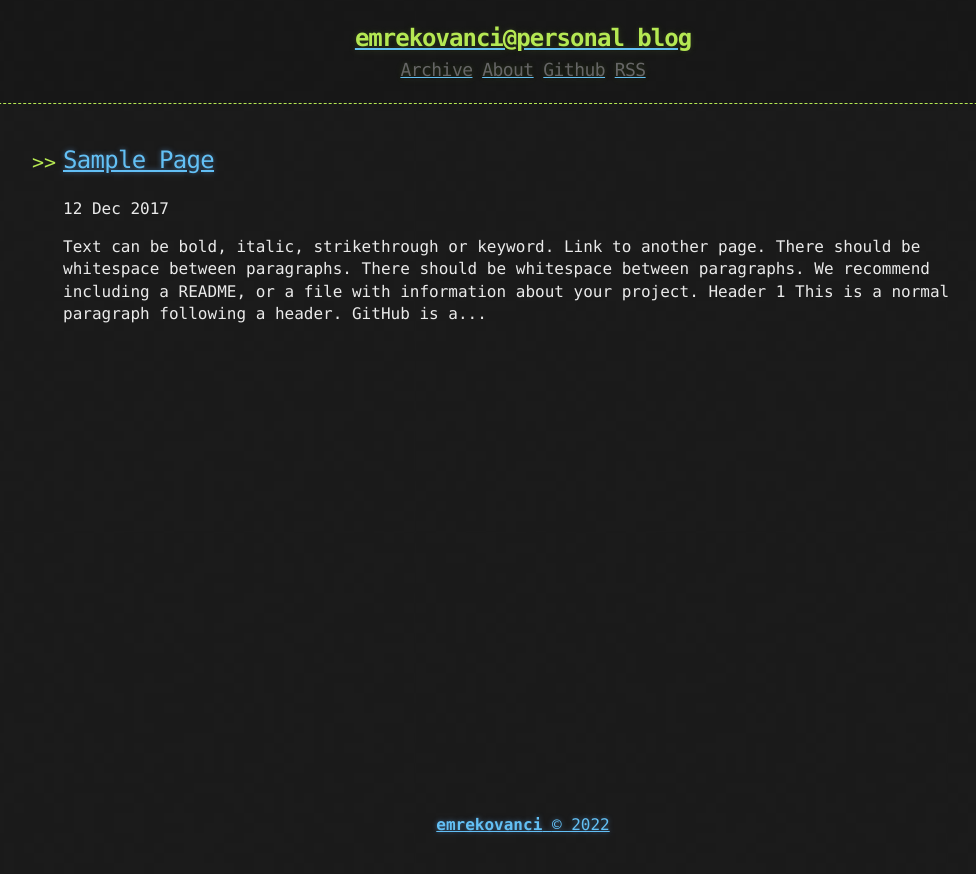
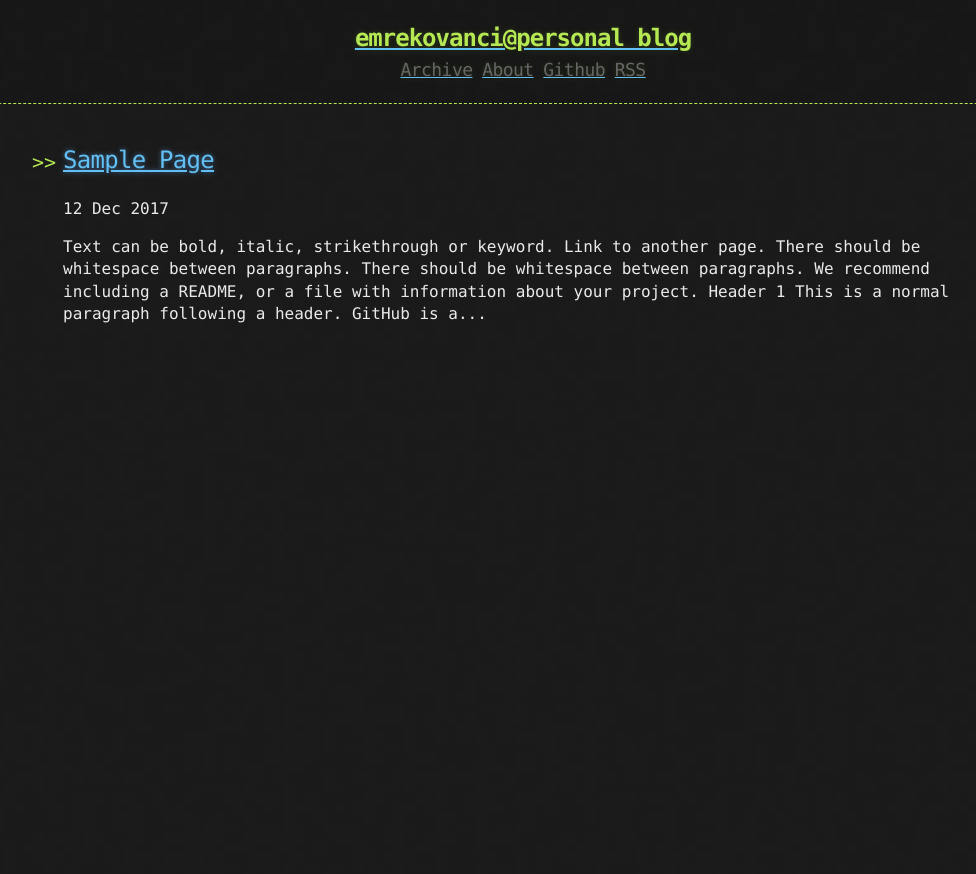
Before and after one commit to emrekovanci/emrekovanci.github.io, a Jekyll site: the page built from index.html, in a window 1280 px wide. Shown: the top 874 px of the page, without its empty margins (117-1093 px from the left). Built offline with Jekyll 4.4.1, drawn with Linux system fonts in a browser that asks for light colours; the list of posts is cut into pages by our own code.

Commit message:
update footer

```diff
--- a/_includes/footer.html
+++ b/_includes/footer.html
@@ -1,9 +1,9 @@
 <footer>
   <a href="#">
-    <span>
+    <!-- <span>
       <b>{{ site.owner}}</b>
     </span>
     {% capture currentyear %}{{ 'now' | date: "%Y" }}{% endcapture %}
-    <span>© {{ currentyear }}</span>
+    <span>© {{ currentyear }}</span> -->
   </a>
 </footer>
```
